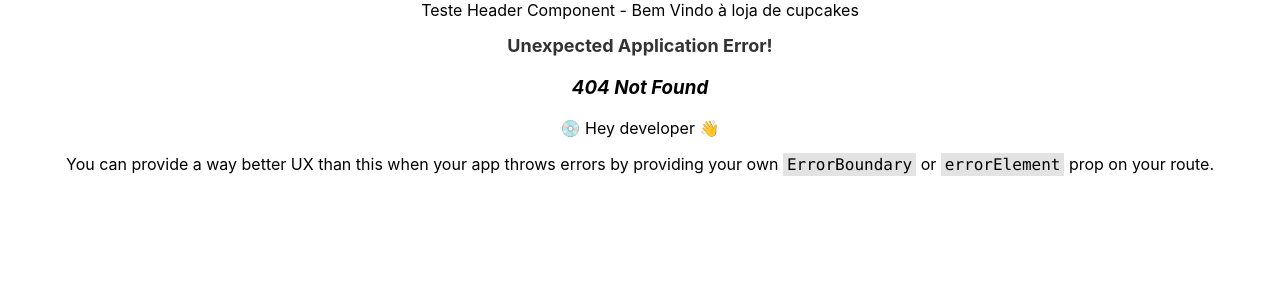
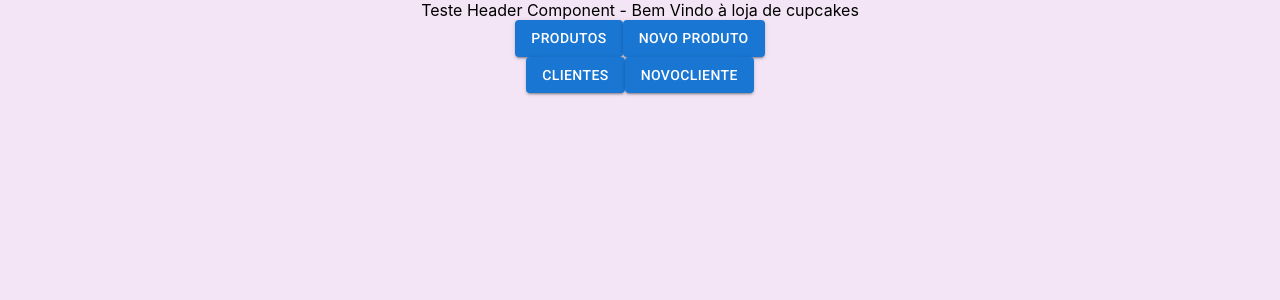
Before and after one commit to denobie/cpkEmp, a React (Create React App) app in the folder front/: page /home in a window 1280 px wide. Before the commit this address had no page. Shown: the top 300 px of the page. Built offline with nearby package versions, Linux system fonts and the light colour scheme; a web font is replaced by a local one.

Commit message:
adiciona tela home e ajusta tela loign

```diff
--- a/front/public/index.html
+++ b/front/public/index.html
@@ -2,14 +2,15 @@
 <html lang="en">
   <head>
     <meta charset="utf-8" />
-    <link rel="icon" href="%PUBLIC_URL%/favicon.ico" />
+<!--    <link rel="icon" href="%PUBLIC_URL%/favicon.ico" />-->
+    <link type="image/png" sizes="32x32" rel="icon" href="cupcake16x16.png">
     <meta name="viewport" content="width=device-width, initial-scale=1" />
     <meta name="theme-color" content="#000000" />
     <meta
       name="description"
       content="Web site created using create-react-app"
     />
-    <link rel="apple-touch-icon" href="%PUBLIC_URL%/logo192.png" />
+    <link rel="apple-touch-icon" href="%PUBLIC_URL%/cupcake32x32.png" />
     <!--
       manifest.json provides metadata used when your web app is installed on a
       user's mobile device or desktop. See https://developers.google.com/web/fundamentals/web-app-manifest/
@@ -24,7 +25,7 @@
       work correctly both with client-side routing and a non-root public URL.
       Learn how to configure a non-root public URL by running `npm run build`.
     -->
-    <title>React App</title>
+    <title>Cupcake Emporium</title>
   </head>
   <body>
     <noscript>You need to enable JavaScript to run this app.</noscript>
--- a/front/src/App.js
+++ b/front/src/App.js
@@ -13,13 +13,14 @@ import {
 import ProdutoList from "./pages/produtos/ProdutoList";
 import ProdutoForm from "./pages/produtos/ProdutoForm";
 import Header from "./components/Header";
+import Login from "./pages/login/Login";
 import Home from "./pages/home/Home";
 
 
 const router = createBrowserRouter([
   {
     path: "/",
-    Component: Home,
+    Component: Login,
   },
   {
     path: "/produtos",
@@ -29,6 +30,10 @@ const router = createBrowserRouter([
     path: "/produtos/novo",
     Component: ProdutoForm,
   },
+  {
+    path: "/home",
+    Component: Home,
+  }
 ]);
 
 
--- a/front/src/index.css
+++ b/front/src/index.css
@@ -5,6 +5,7 @@ body {
     sans-serif;
   -webkit-font-smoothing: antialiased;
   -moz-osx-font-smoothing: grayscale;
+  background-color: #f3e5f5;
 }
 
 code {
--- a/front/src/pages/home/Home.jsx
+++ b/front/src/pages/home/Home.jsx
@@ -1,30 +1,25 @@
-import React from "react";
-import './home.css'
+import Button from '@mui/material/Button';
 import {useNavigate} from "react-router-dom";
 
 function Home() {
     const navigate = useNavigate();
 
-    const login = () =>{
-        navigate("/produtos");
+    const navigateToProdutoList = () => {
+        navigate("/produtos")
     }
 
-    return <div className={"div-login"}>
-        <div className="container">
-            <h1>Cupcake Emporium</h1>
-            <h2>Bem-vindo(a)</h2>
+    const navigateToNovoProduto = () => {
+        navigate("/produtos/novo")
+    }
 
-            <label>Email</label>
-            <input type="email" placeholder="email"/>
-
-            <label>Senha</label>
-            <input type="password" placeholder="sua senha"/>
-
-            <button className="btn" onClick={login}>Login</button>
-
-            <a href="/produtos" className="link">Esqueceu sua senha?</a>
-
-            <button className="btn create-account">Criar Conta</button>
+    return <div className={"div-panel"}>
+        <div>
+            <Button variant="contained" onClick={navigateToProdutoList}>Produtos</Button>
+            <Button variant="contained" onClick={navigateToNovoProduto}>Novo Produto</Button>
+        </div>
+        <div>
+            <Button variant="contained" onClick={navigateToNovoProduto}>Clientes</Button>
+            <Button variant="contained" onClick={navigateToNovoProduto}>NovoCliente</Button>
         </div>
     </div>
 }
--- a/front/src/pages/home/home.css
+++ b/front/src/pages/login/Login.css
@@ -18,7 +18,7 @@
     width: 300px;
 }
 
-label {
+.label-login {
     text-align: left;
     display: block;
     padding-left: 2px;
@@ -27,19 +27,19 @@ label {
     font-size: 15px;
 }
 
-h1 {
+.h1-login {
     color: #9c27b0;
     font-size: 24px;
     margin-bottom: 10px;
 }
 
-h2 {
+.h2-login {
     font-size: 18px;
     color: #333;
     margin-bottom: 20px;
 }
 
-input[type="email"], input[type="password"] {
+.input-login[type="email"], input[type="password"] {
     width: 100%;
     padding: 10px;
     margin: 10px 0;
--- /dev/null
+++ b/front/src/pages/login/Login.jsx
@@ -0,0 +1,32 @@
+import React from "react";
+import './Login.css'
+import {useNavigate} from "react-router-dom";
+
+function Login() {
+    const navigate = useNavigate();
+
+    const login = () =>{
+        navigate("/home");
+    }
+
+    return <div className={"div-login"}>
+        <div className="container">
+            <h1 className={"h1-login"}>Cupcake Emporium</h1>
+            <h2 className={"h2-login"}>Bem-vindo(a)</h2>
+
+            <label className={"label-login"}>Email</label>
+            <input className={"input-login"} type="email" placeholder="email"/>
+
+            <label className={"label-login"}>Senha</label>
+            <input className={"input-login"} type="password" placeholder="sua senha"/>
+
+            <button className="btn" onClick={login}>Login</button>
+
+            <a href="/produtos" className="link">Esqueceu sua senha?</a>
+
+            <button className="btn create-account">Criar Conta</button>
+        </div>
+    </div>
+}
+
+export default Login;
--- a/front/src/pages/produtos/ProdutoList.jsx
+++ b/front/src/pages/produtos/ProdutoList.jsx
@@ -1,6 +1,6 @@
 import axios from "axios";
 import {useEffect, useState} from "react";
-import './produtos.css'
+import './ProdutoList.css'
 import Button from '@mui/material/Button';
 import AddShoppingCartIcon from '@mui/icons-material/AddShoppingCart';
 
@@ -33,7 +33,7 @@ function Produto(props) {
                         <p>{formatCurrency(produto.preco)}</p>
                     </div>
                     <div>
-                        <Button variant="contained" startIcon={<AddShoppingCartIcon />}>Adicionar ao Carrinho</Button>
+                        <Button variant="contained" startIcon={<AddShoppingCartIcon />} >Adicionar ao Carrinho</Button>
                     </div>
                 </div>
             </div>
@@ -62,7 +62,7 @@ function ProdutoList() {
 
     console.log(produtos);
 
-    return <div>Lista de Produtos
+    return <div>
 
         {loading ? <div>loading...</div> : null}
 
```
Also changed, not shown: front/public/cupcake16x16.png (added), front/public/cupcake32x32.png (added), front/src/pages/clientes/ClienteList.jsx (added), front/src/pages/produtos/ProdutoList.css (renamed from front/src/pages/produtos/produtos.css).
